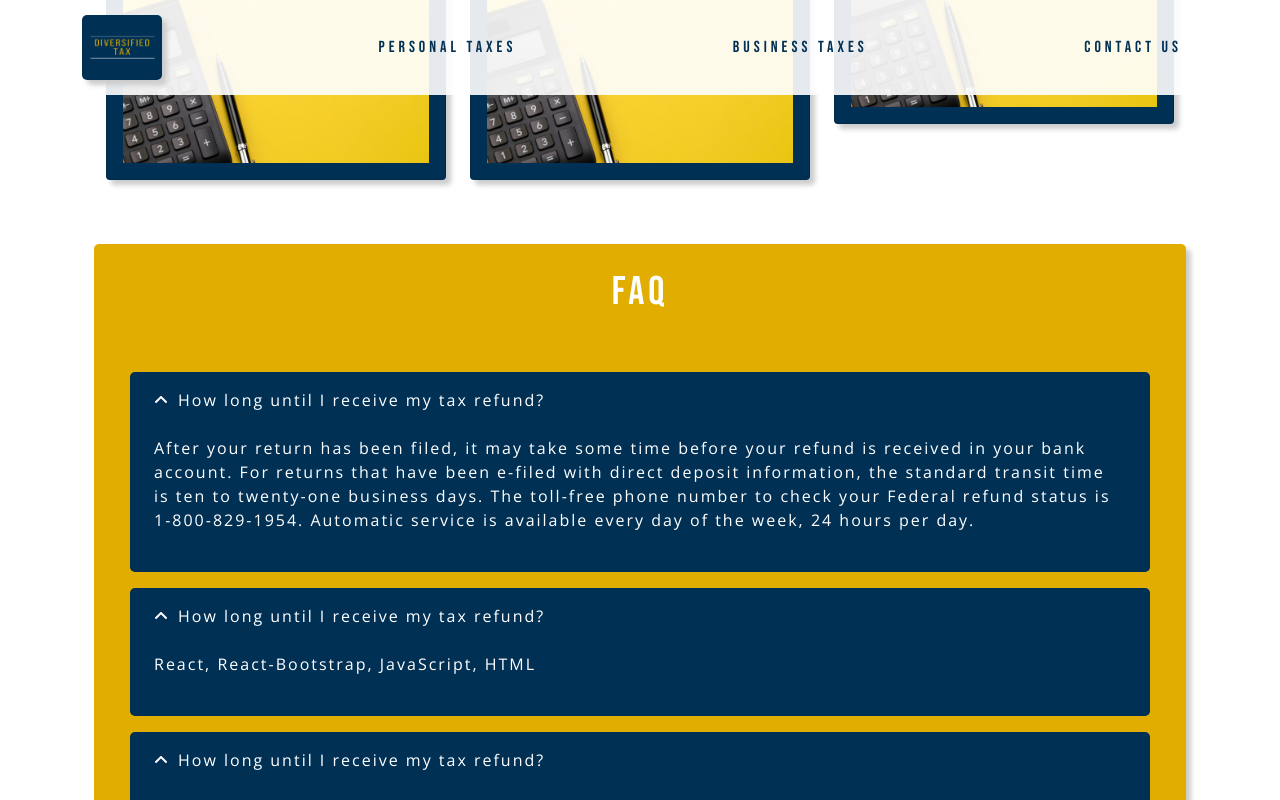
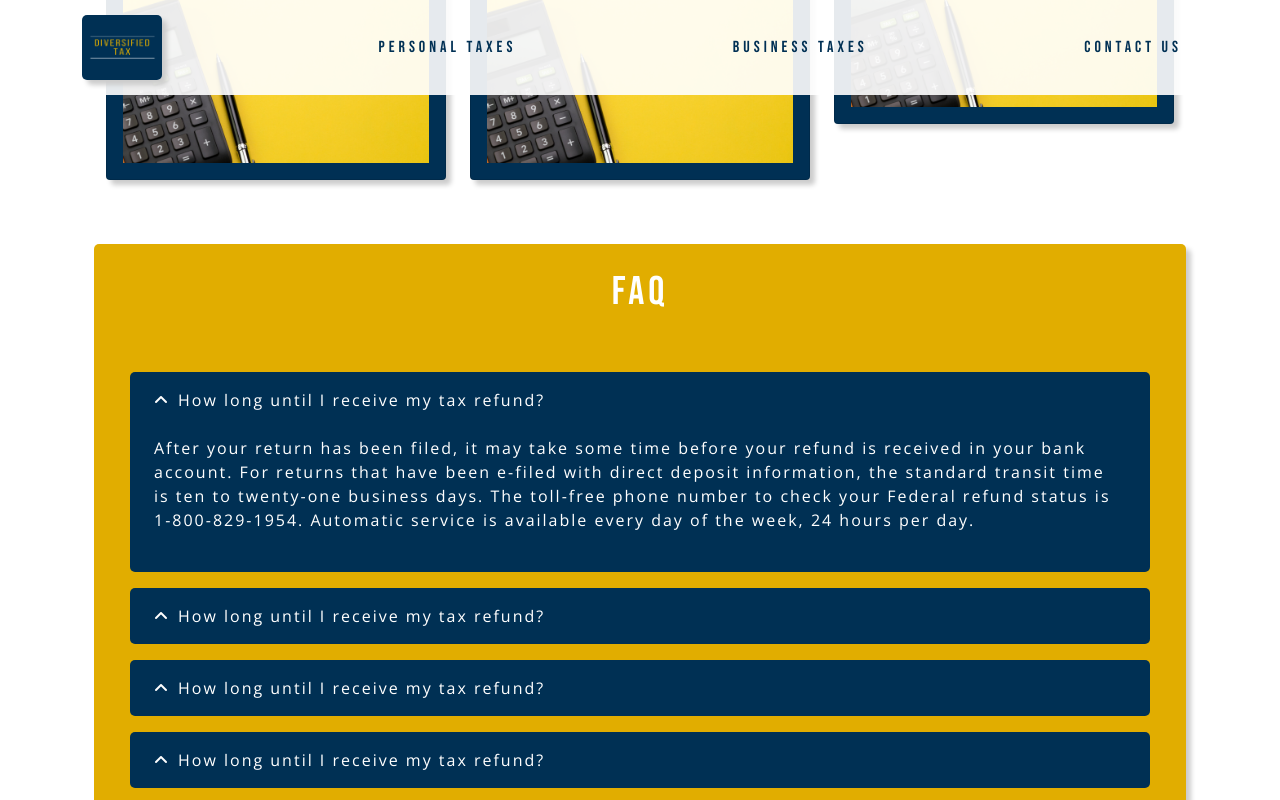
Before and after one commit to JuneXll/Diversified-Tax, a React (Create React App) app in the folder dt-app/: page /personal-tax in a window 1280 px wide. Both pictures are taken after a click on the element 166 px from the left and 2875 px from the top of the page. Shown: the part 2475-3275 px from the top of the page. Built offline with nearby package versions, Linux system fonts and the light colour scheme.

Commit message:
Completed toggle effect, want to work on slide effect next for a better visual design

```diff
--- a/dt-app/src/components/widgets/Faq.js
+++ b/dt-app/src/components/widgets/Faq.js
@@ -21,23 +21,31 @@ const questionText = {
 
 const Faq = () => {
 
+    // States to control toggle effect on faq
     const [showAnswer, setShowAnswer] = useState(false);
-    const onClick = () => setShowAnswer(!showAnswer);
+    const [currentId, setCurrentId] = useState(null);
 
-    const renderQuestion = (question, index) => {
+    //Will render one question and show/hide answer when span is clicked
+    const renderQuestion = (question) => {
+        const onClick = () => {
+            setCurrentId(question.id);
+            setShowAnswer(!showAnswer);
+            console.log(showAnswer)
+        }
 
         return (
-            <div className='my-2 p-2' style={questionDiv} key={index}>
+            <div className='my-2 p-2' style={questionDiv} key={question.id}>
                 <p className='m-2' style={questionText}>
                     <span className='p-2' onClick={onClick}>
-                    {!showAnswer ? (<i className="fas fa-angle-down m-1"></i>) : (<i className="fas fa-angle-up"></i>)}
+                    {showAnswer ? (<i className="fas fa-angle-up"></i>) : (<i className="fas fa-angle-down m-1"></i>)}
                     </span>{question.question}</p>
-                {showAnswer && (<p className='p-3' style={questionText}>{question.answer}</p>) }
+                {currentId === question.id && showAnswer === true && (<p className='p-3' style={questionText}>{question.answer}</p>) }
             </div>
         )
 
     }
 
+    //Container where all the questions will be rendered dynamically
     return(
         <Container>
             <Container className='my-5' style={{backgroundColor:'#e1ad00', borderRadius:'5px', boxShadow: '5px 5px 5px #ccc'}}>
--- a/dt-app/src/questionData/personalFaq.js
+++ b/dt-app/src/questionData/personalFaq.js
@@ -1,21 +1,26 @@
 export const personalFaq = [
     {
+        id: 1,
         question: 'How long until I receive my tax refund?',
         answer: 'After your return has been filed, it may take some time before your refund is received in your bank account. For returns that have been e-filed with direct deposit information, the standard transit time is ten to twenty-one business days. The toll-free phone number to check your Federal refund status is 1-800-829-1954. Automatic service is available every day of the week, 24 hours per day. '
     },
     {
+        id: 2,
         question: 'How long until I receive my tax refund?',
         answer: 'React, React-Bootstrap, JavaScript, HTML'
     },
     {
+        id: 3,
         question: 'How long until I receive my tax refund?',
         answer: 'React, React-Bootstrap, JavaScript, HTML'
     },
     {
+        id: 4,
         question: 'How long until I receive my tax refund?',
         answer: 'React, React-Bootstrap, JavaScript, HTML'
     },
     {
+        id: 5,
         question: 'How long until I receive my tax refund?',
         answer: 'React, React-Bootstrap, JavaScript, HTML'
     }
```
